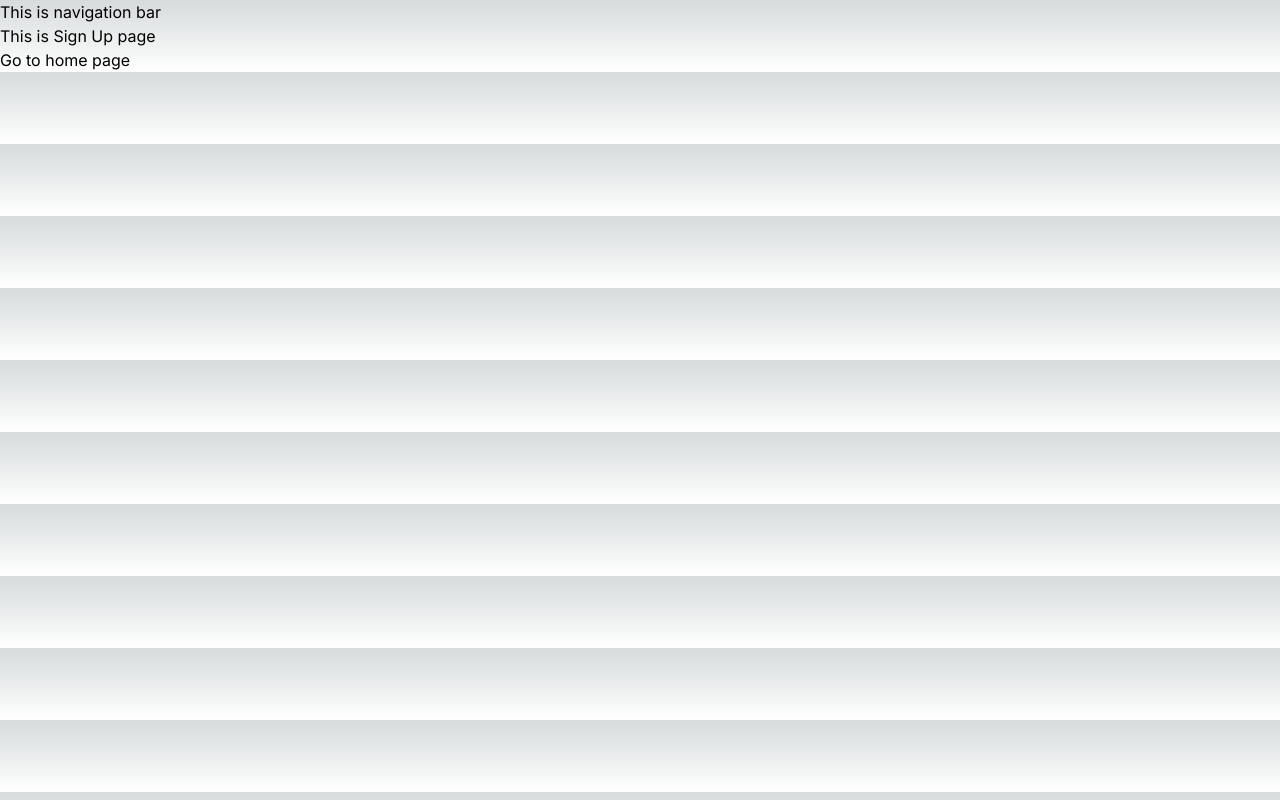
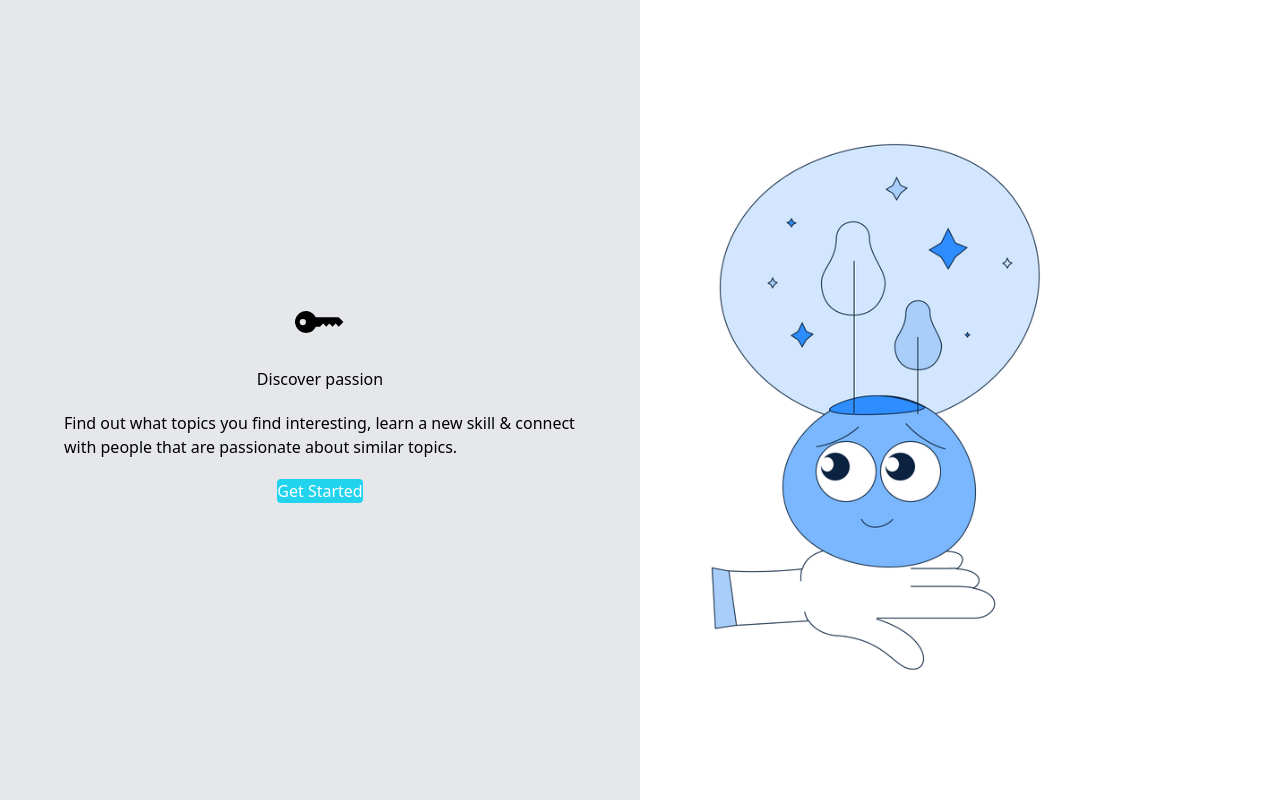
Before and after one commit to 202303-PRM-TR-FEW/CapstoneProject-Team2, a Next.js app: page / in a window 1280 px wide. Built offline with nearby package versions, Linux system fonts and the light colour scheme.

Commit message:
loaded signup Page

```diff
--- a/app/globals.css
+++ b/app/globals.css
@@ -1,27 +1,3 @@
 @tailwind base;
 @tailwind components;
 @tailwind utilities;
-
-:root {
-  --foreground-rgb: 0, 0, 0;
-  --background-start-rgb: 214, 219, 220;
-  --background-end-rgb: 255, 255, 255;
-}
-
-@media (prefers-color-scheme: dark) {
-  :root {
-    --foreground-rgb: 255, 255, 255;
-    --background-start-rgb: 0, 0, 0;
-    --background-end-rgb: 0, 0, 0;
-  }
-}
-
-body {
-  color: rgb(var(--foreground-rgb));
-  background: linear-gradient(
-      to bottom,
-      transparent,
-      rgb(var(--background-end-rgb))
-    )
-    rgb(var(--background-start-rgb));
-}
--- a/app/layout.js
+++ b/app/layout.js
@@ -1,8 +1,6 @@
 import "./globals.css";
-import { Inter } from "next/font/google";
 import NavigationBar from "@/components/NavigationBar";
 
-const inter = Inter({ subsets: ["latin"] });
 
 export const metadata = {
   title: "Create Next App",
@@ -13,7 +11,9 @@ export default function RootLayout({ children }) {
   return (
     <html lang="en">
       <NavigationBar />
-      <body className={inter.className}>{children}</body>
+      <body className="">
+        {children}
+      </body>
     </html>
   );
 }
--- a/app/page.js
+++ b/app/page.js
@@ -1,12 +1,31 @@
 import Link from "next/link";
+import { BsFillKeyFill } from "react-icons/bs";
+import home from "@/public/assets/home.png";
+import Image from "next/image";
+
+
+
 
 const page = () => {
   return (
-    <div>
-      <h1>This is Sign Up page</h1>
-      <h2>
-        <Link href="home">Go to home page</Link>
-      </h2>
+    <div className="flex ">
+        <div className=" flex w-1/2 h-screen  bg-gray-200 items-center justify-center ">
+        <div className="flex flex-col gap-5 items-center mx-16 ">
+          <BsFillKeyFill size={50} />
+          <h1>Discover passion</h1>
+          <p>Find out what topics you find interesting,
+          learn a new skill & connect with people that are passionate about similar topics.</p>
+        <button className=" text-white bg-cyan-400 rounded">
+        <Link href="home">Get Started</Link>
+        </button>
+        </div>
+      </div>
+      <div className="flex w-1/2 h-screen items-center rounded-full ">
+        <Image  src={home} alt="home-image" />
+
+      </div>
+
+
     </div>
   );
 };
--- a/components/NavigationBar.js
+++ b/components/NavigationBar.js
@@ -1,7 +1,12 @@
+import {AiFillHome} from "react-icons/ai";
+import { FiSave } from "react-icons/fi";
+
 const NavigationBar = () => {
+
+
   return (
     <div>
-      <h1>This is navigation bar</h1>
+
     </div>
   );
 };
--- a/package.json
+++ b/package.json
@@ -18,7 +18,8 @@
     "postcss": "8.4.24",
     "react": "18.2.0",
     "react-dom": "18.2.0",
+    "react-icons": "^4.10.1",
     "react-redux": "^8.1.1",
-    "tailwindcss": "3.3.2"
+    "tailwindcss": "^3.3.2"
   }
 }
```
Also changed, not shown: public/assets/home.png (added), 1 other file (tests, documents, lock files or other folders).
